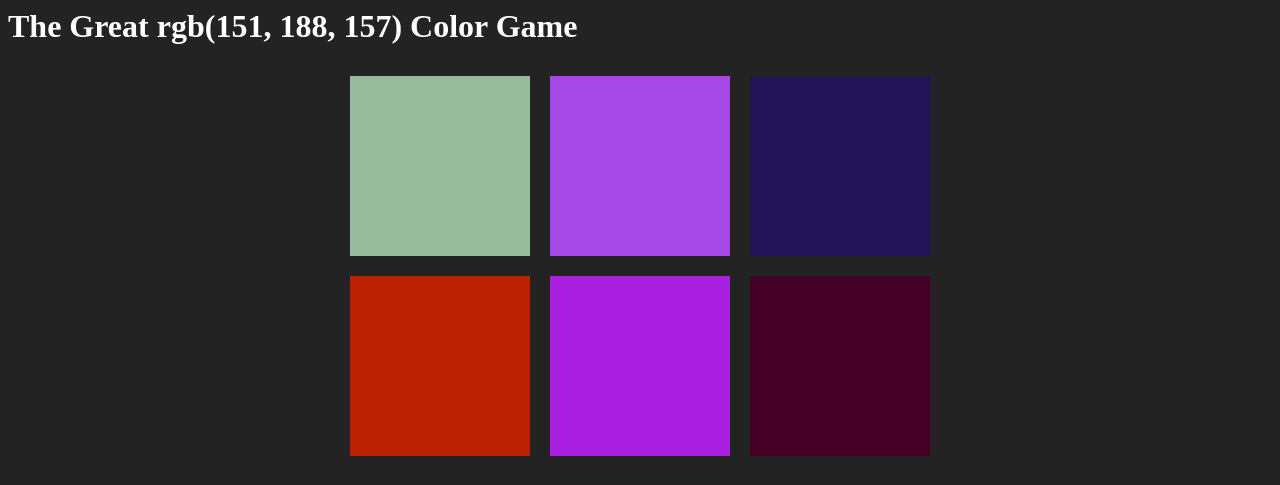
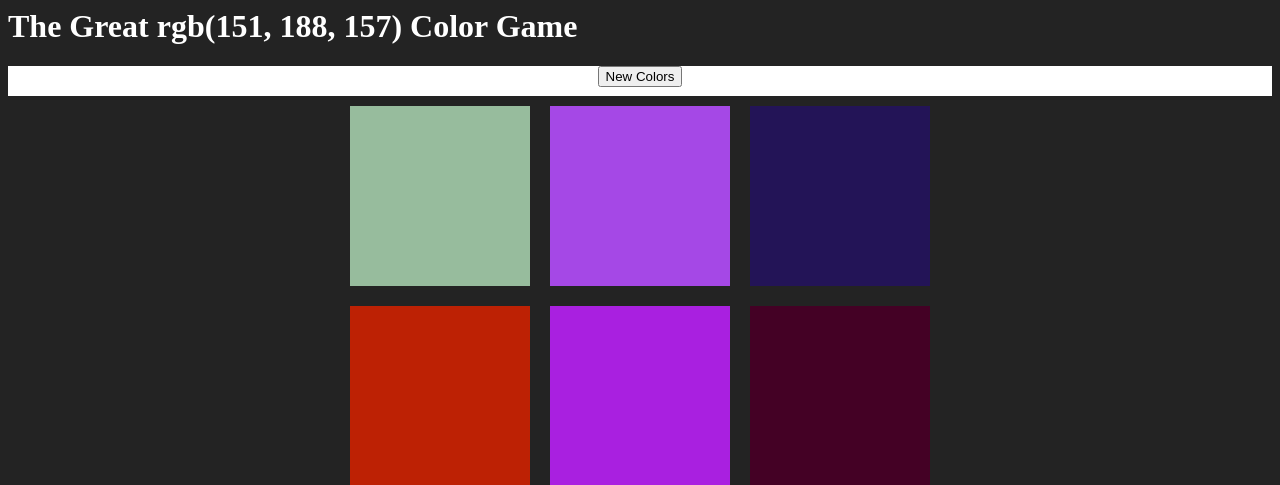
Before and after one commit to teoespero/dom-js-color-game, a PHP site: page /index.html in a window 1280 px wide. Shown: the top 485 px of the page. Run offline with PHP 8.4, Linux system fonts and the light colour scheme.

Commit message:
added reset/play again functions

```diff
--- a/color-game.css
+++ b/color-game.css
@@ -28,3 +28,10 @@ h1 {
 span {
 	color: white;
 }
+
+#stripe {
+	background-color: white;
+	height: 30px;
+	text-align: center;
+	color: black;
+}
--- a/color-game.js
+++ b/color-game.js
@@ -5,12 +5,30 @@
 	// #Web-Dev-Bootcamp-Udemy
 
 var colors = generateRandomColors(6);
-
 var squares = document.querySelectorAll(".square");
 var pickedColor = pickColor();
 var colorDisplay = document.getElementById("colorDisplay");
 var messageDsiplay = document.querySelector("#message");
+var h1 = document.querySelector("h1");
+var resetButton = document.querySelector("#resetGame");
 
+resetButton.addEventListener("click", function(){
+
+	// re-generate all new colors
+	colors = generateRandomColors(6);
+
+	// pick a new random color from array
+	pickedColor = pickColor();
+
+	// change color display to picked color
+	colorDisplay.textContent = pickedColor;
+
+	// change colors of the squares
+	for (var counter = 0; counter < squares.length; counter++){
+		squares[counter].style.backgroundColor = colors[counter];
+	}
+	h1.style.backgroundColor = "#232323";
+});
 
 colorDisplay.textContent = pickedColor;
 
@@ -32,13 +50,16 @@ for (var counter = 0; counter < squares.length; counter++){
 
 			// if the user clicks on the right
 			// color.
-
 			messageDsiplay.textContent = "Correct";
 
 			// then change all the squares to
 			// the color that was picked
+			changeColors(clickedColor);
 
-			changeColors(clickedColor);
+			// also change the <h1> tag's bg color
+			h1.style.backgroundColor = clickedColor;
+
+			resetButton.textContent = "Play Again?";
 
 		}
 		else {
@@ -46,7 +67,6 @@ for (var counter = 0; counter < squares.length; counter++){
 			// if the player clicks on the wrong color
 			// the square color should fade away
 			// blending in with the background color
-
 			this.style.backgroundColor = "#232323";
 			messageDsiplay.textContent = "Try again";
 		}
@@ -59,7 +79,6 @@ function changeColors(color){
 
 	// loop through all the squares
 	// to match all the colors;
-
 	for (var counter = 0; counter < squares.length; counter++){
 		squares[counter].style.backgroundColor = color;
 	}
@@ -81,7 +100,6 @@ function generateRandomColors(num){
 
 	// add num random colors to array
 	for (var counter = 0; counter < num; counter++){
-
 		// get random colors and push it
 		// into the array arrBase
 
@@ -96,15 +114,12 @@ function generateRandomColors(num){
 function randomColor(){
 
 	// pick a red from 0 - 255
-
 	var r = Math.floor(Math.random() * 256);
 
 	// pick a green from 0 - 255
-
 	var g = Math.floor(Math.random() * 256);
 
 	// pick a blue from 0 - 255
-
 	var b = Math.floor(Math.random() * 256);
 
 	// return our color combo
--- a/index.html
+++ b/index.html
@@ -20,7 +20,8 @@
 	<body>
 		<h1>The Great <span id="colorDisplay">RGB</span> Color Game</h1>
 
-		<div>
+		<div id="stripe">
+			<button id="resetGame">New Colors</button>
 			<span id="message"></span>
 		</div>
 
```
